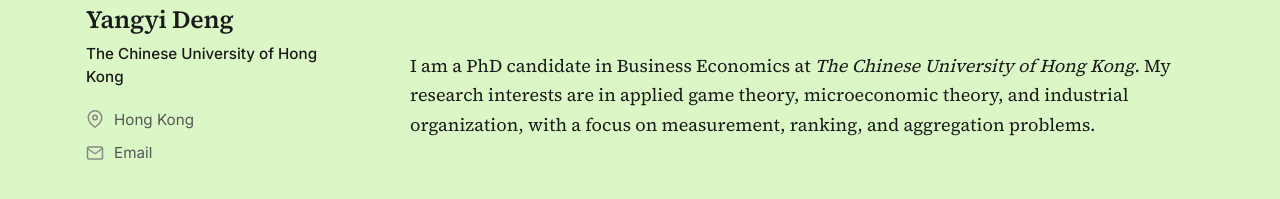
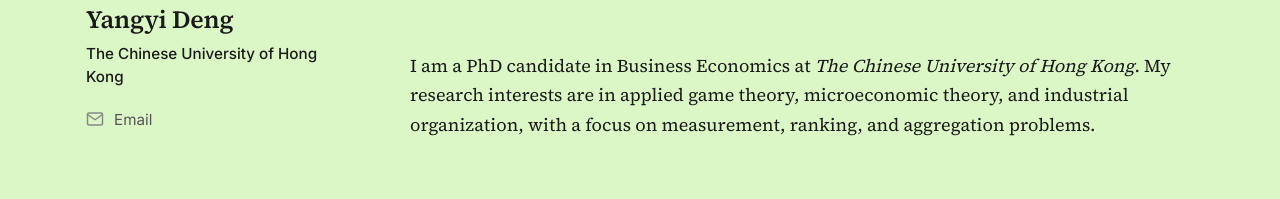
Before and after one commit to yangyi-deng/yangyi-deng.github.io, a Jekyll site: the page built from index.html, in a window 1280 px wide. Shown: the part 366-565 px from the top of the page. Built offline with Jekyll 4.4.1, drawn with Linux system fonts in a browser that asks for light colours.

Commit message:
Update default.html

```diff
--- a/_layouts/default.html
+++ b/_layouts/default.html
@@ -27,15 +27,6 @@
       <h1 class="sidebar-name">{{ site.author.name }}</h1>
       <p class="sidebar-institution">{{ site.author.institution }}</p>
       <ul class="sidebar-meta">
-        {% if site.author.location %}
-          <li>
-            <svg class="icon" viewBox="0 0 24 24" fill="none" stroke="currentColor" stroke-width="2" stroke-linecap="round" stroke-linejoin="round" aria-hidden="true">
-              <path d="M21 10c0 7-9 13-9 13s-9-6-9-13a9 9 0 0 1 18 0z"/>
-              <circle cx="12" cy="10" r="3"/>
-            </svg>
-            <span>{{ site.author.location }}</span>
-          </li>
-        {% endif %}
         {% if site.author.email %}
           <li>
             <a href="mailto:{{ site.author.email }}">
```
